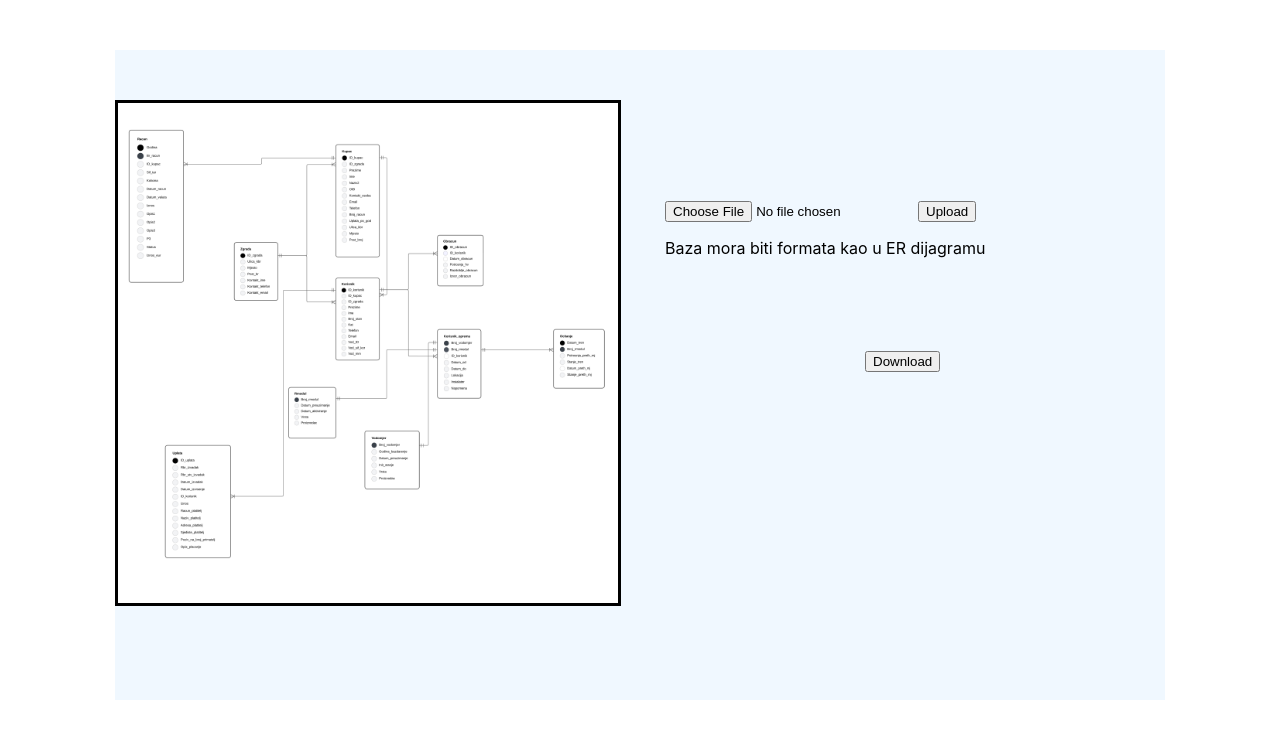
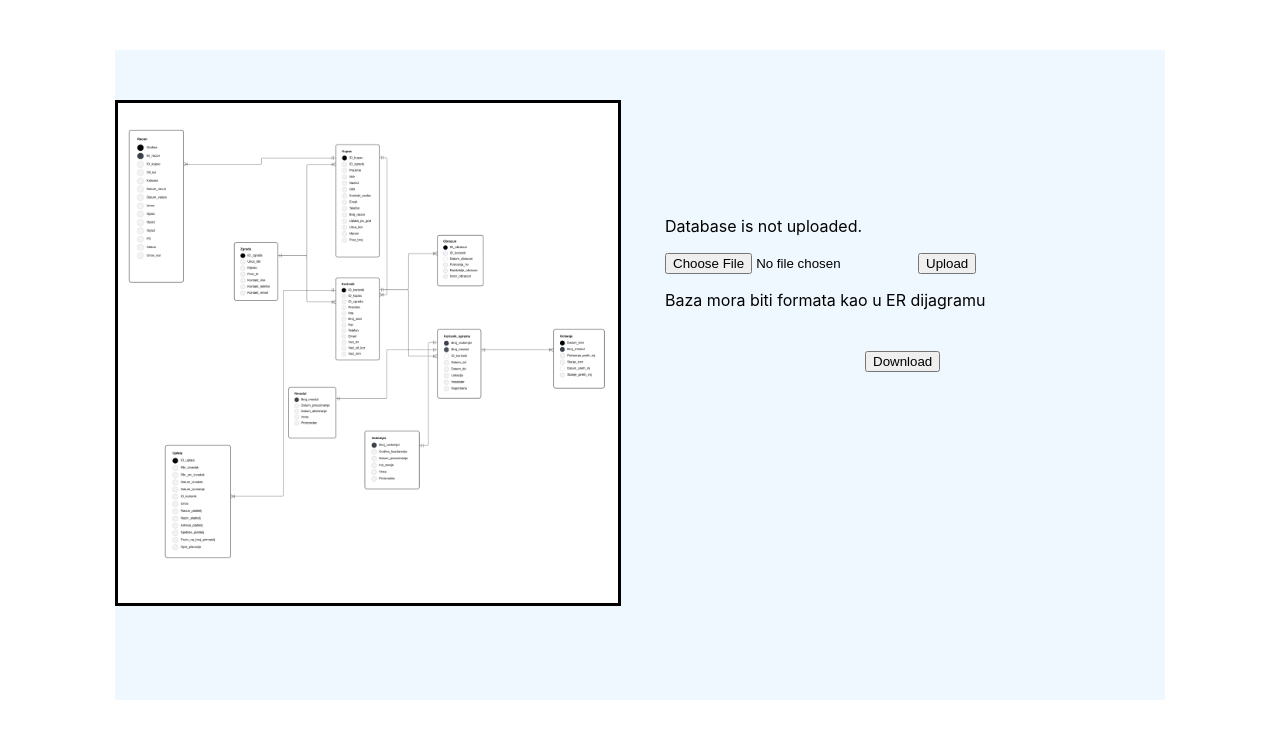
Before and after one commit to antunsimic/digitalnivodomjer, a React (Create React App) app in the folder frontend/: page /database_page in a window 1280 px wide. Shown: the top 738 px of the page. Built offline with nearby package versions, Linux system fonts and the light colour scheme; no server answers.

Commit message:
Uređivanje funkcionalnosti i komentari

```diff
--- a/frontend/src/components/DatabasePage.tsx
+++ b/frontend/src/components/DatabasePage.tsx
@@ -8,8 +8,21 @@ import { BrowserRouter as Router, Route, Routes, Link, useLocation } from 'react
 function DatabasePage() {
     const [file, setFile] = useState<File | null>(null);
     const [msg, setMsg] = useState(" ");
+    const [databaseAvailable, setDatabaseAvailable] = useState(false);
 
-    // handle za poziv upload funkcije
+    //postavak indikatora pri loadanju stranice
+    useEffect(() => {
+        axios.get('/database_availability')
+            .then(response => {
+                setDatabaseAvailable(response.data.database_available);
+            })
+            .catch(error => {
+                console.error('Error fetching database availability:', error);
+            });
+    }, []);
+
+
+    // handle za upload sa strane frontenda
     function handleUpload(){
         if(!file){
             setMsg("No file selected");
@@ -29,6 +42,8 @@ function DatabasePage() {
                 //povratne informacije s backenda
                 if(res.data.success){
                     setMsg(res.data.success);
+                    // postavi indikator na true ako je upload uspjesan
+                    setDatabaseAvailable(true);
                 }
                 else if(res.data.error){
                     setMsg(res.data.error);
@@ -37,17 +52,13 @@ function DatabasePage() {
                 console.log(res);
             })
             .catch(err => {
+                // u slucaju errora samog posta
                 setMsg("    Upload failed");
                 console.error(err);
             });
 
-        if('/database_availability'){
-            setMsg(" Baza je dostupna")
-        }else{
-            setMsg(" Baza nije postupna")
-        }
     }
-// dodano za povezivanje A
+// handle za pozivanje preuzimanja baze
     const handleDownload = () => {
         axios({
             url: '/download',
@@ -63,11 +74,11 @@ function DatabasePage() {
                 document.body.appendChild(link);
                 link.click();
             } else {
-                // Handle other responses (e.g., error messages)
+                // ostali mogući odgovori (errori)
                 console.error(response.data);
             }
         }).catch(error => {
-            // Handle request errors
+            // error samog requesta
             console.error(error);
         });
     }
@@ -87,12 +98,9 @@ function DatabasePage() {
                     console.error('Error deleting uploaded file:', error);
                 });
         };
-
-
         const cleanup = () => {
             handleNavigate();
         };
-
         return () => {
             cleanup();
         };
@@ -102,14 +110,17 @@ function DatabasePage() {
     window.onbeforeunload = () => axios.delete('/delete');
 
 
-    // A
     return(
 
          <div className="App">
-            {/*TESTIRANJE BRISANJA PO RUTIRANJU<div>
-                <Link to="/">home</Link>
-            </div>*/}
-             <div className = "submit">
+
+            <div className = "submit">
+            {databaseAvailable ? (
+                <p>Database is uploaded and available.</p>
+                ) : (
+                <p>Database is not uploaded.</p>
+             )}
+
              <input onChange={(e) => {
                     const selectedFile = e.target.files && e.target.files[0];
                     if (selectedFile) {
@@ -127,12 +138,11 @@ function DatabasePage() {
              </div>
 
 
-
              <div className="prozor">
                  <p> </p>
                  <img src={er_dijagram} alt="ER DIJAGRAM BAZE PODATAKA" style={{ maxWidth: '100%' }}/>
              </div>
-
+             <br></br><br></br>
              <div className="download">
                  <button type="button" className="btn btn-primary" onClick={handleDownload}>Download</button>
              </div>
```
